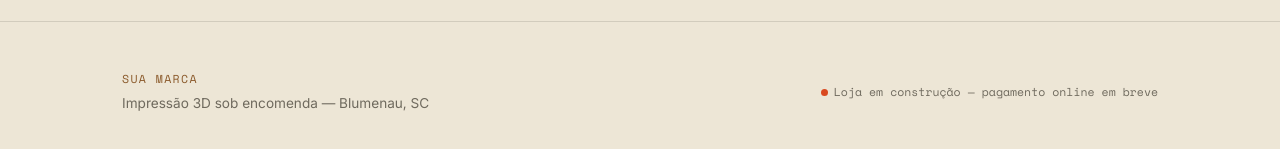
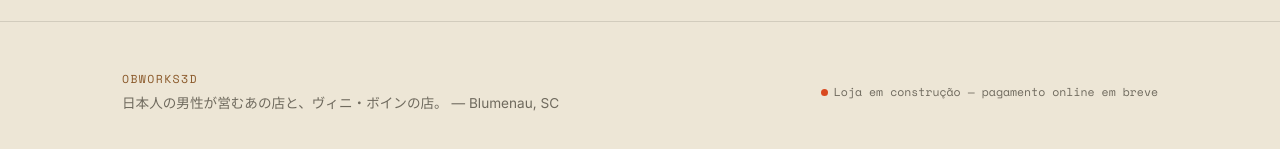
Before and after one commit to vinioe10-cmyk/landing-page, a plain HTML site: page index.html in a window 1280 px wide. Shown: the part 2603-2752 px from the top of the page. Drawn offline with nearby package versions, Linux system fonts and the light colour scheme.

Commit message:
Update index.html

```diff
--- a/index.html
+++ b/index.html
@@ -513,8 +513,8 @@
 <footer>
   <div class="wrap">
     <div>
-      <span class="eyebrow">SUA MARCA</span>
-      <div style="color:var(--graphite); font-size:0.85rem;">Impressão 3D sob encomenda — Blumenau, SC</div>
+      <span class="eyebrow">OBworks3D</span>
+      <div style="color:var(--graphite); font-size:0.85rem;">日本人の男性が営むあの店と、ヴィニ・ボインの店。 — Blumenau, SC</div>
     </div>
     <div class="status"><span class="dot"></span>Loja em construção — pagamento online em breve</div>
   </div>
```
